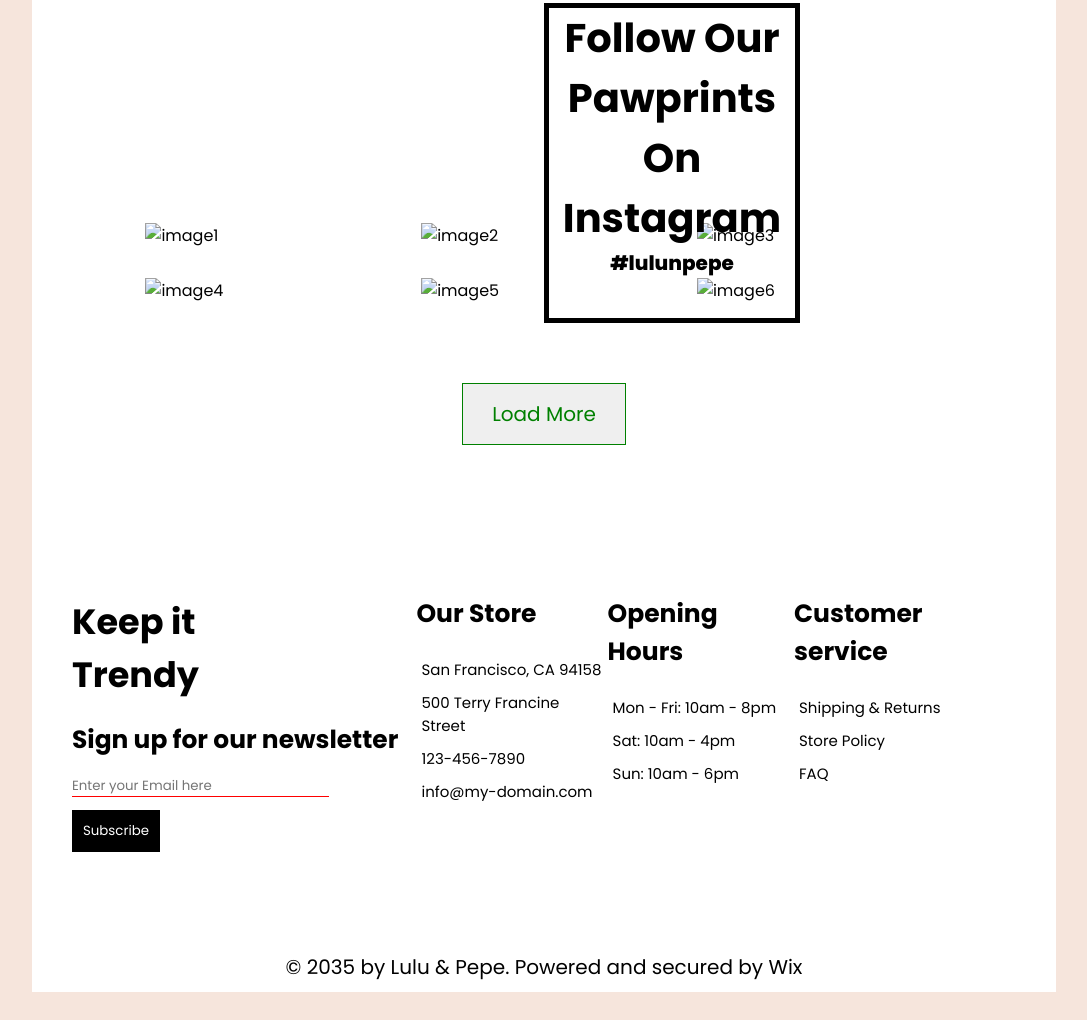
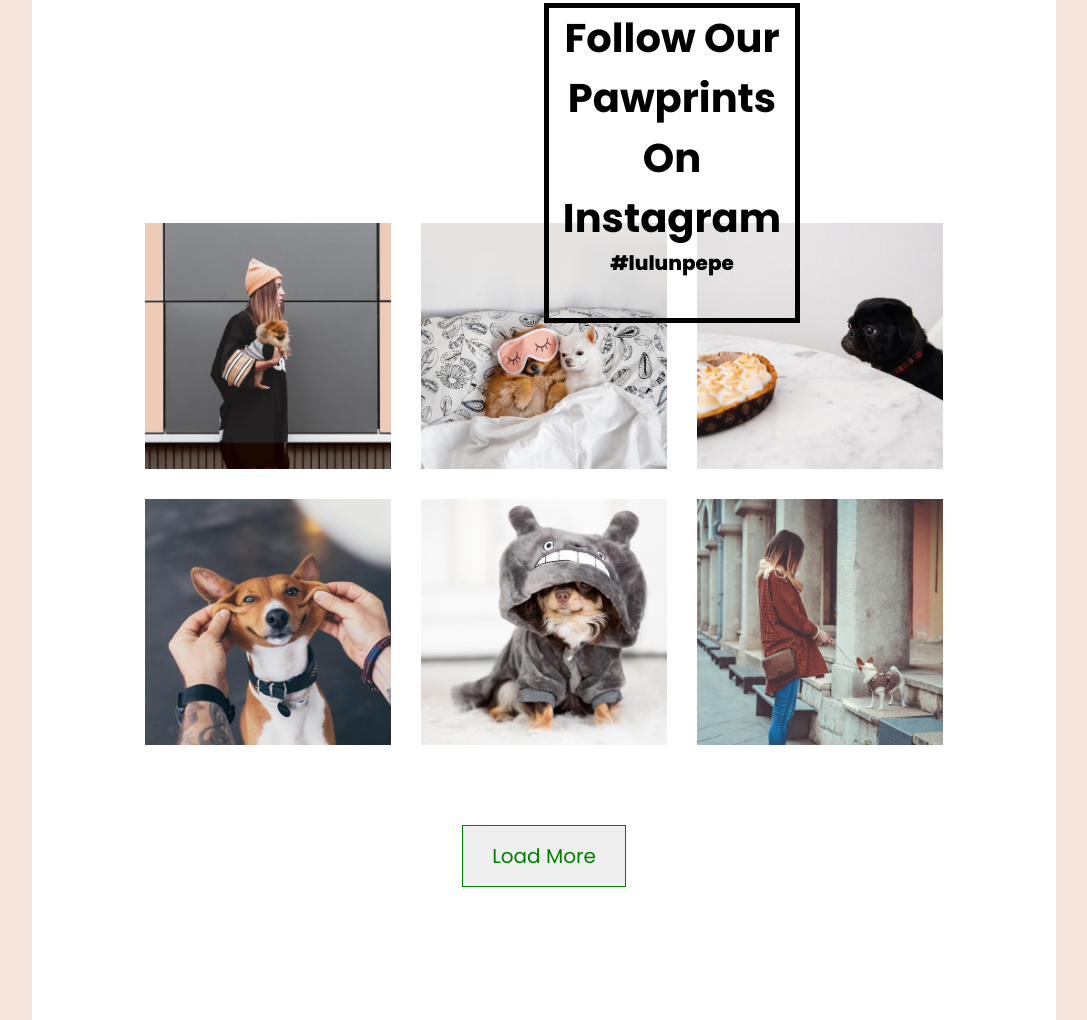
Before and after one commit to Arpitsood/Dogsite, a plain HTML site: page index.html in a window 1280 px wide. Shown: the part 2306-3326 px from the top of the page, without its empty margins (96-1183 px from the left). Before the commit the page ends 3298 px from the top, so only its background shows below. Drawn offline with Linux system fonts and the light colour scheme; files whose address does not match are found by name.

Commit message:
Update index.html

```diff
--- a/index.html
+++ b/index.html
@@ -82,12 +82,12 @@
             <p class="hashtag"><a href="">#lulunpepe</a></p>
         </div>
         <div class="more-images">
-          <img src="Images/01.jpeg" alt="image1" />
-          <img src="Images/02.jpeg" alt="image2" />
-          <img src="Images/03.jpeg" alt="image3" />
-          <img src="Images/04.jpeg" alt="image4" />
-          <img src="Images/05.jpeg" alt="image5" />
-          <img src="Images/06.jpeg" alt="image6" />
+          <img src="01.jpeg" alt="image1" />
+          <img src="02.jpeg" alt="image2" />
+          <img src="03.jpeg" alt="image3" />
+          <img src="04.jpeg" alt="image4" />
+          <img src="05.jpeg" alt="image5" />
+          <img src="06.jpeg" alt="image6" />
           <button><a href="">Load More</a></button>
         </div>
       </div>
```
